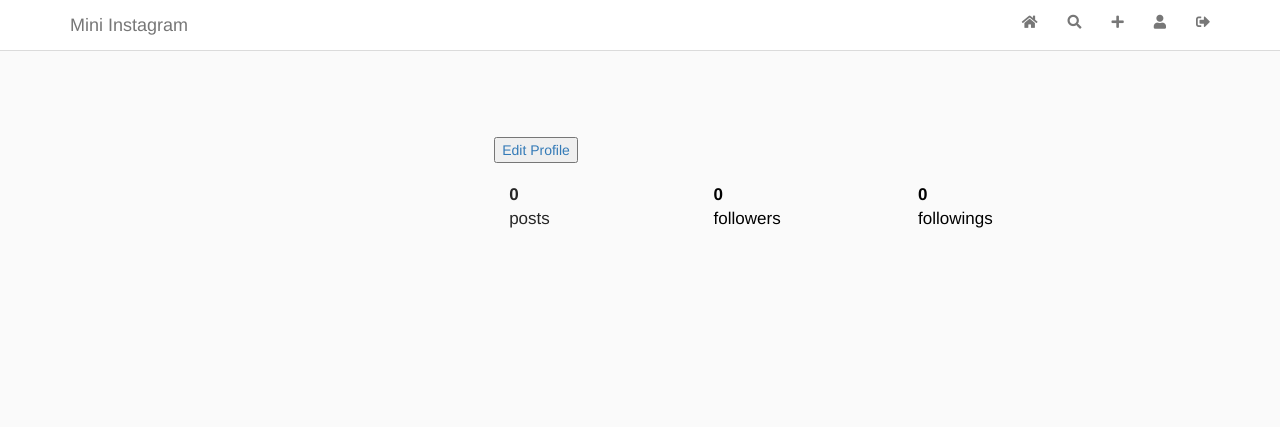
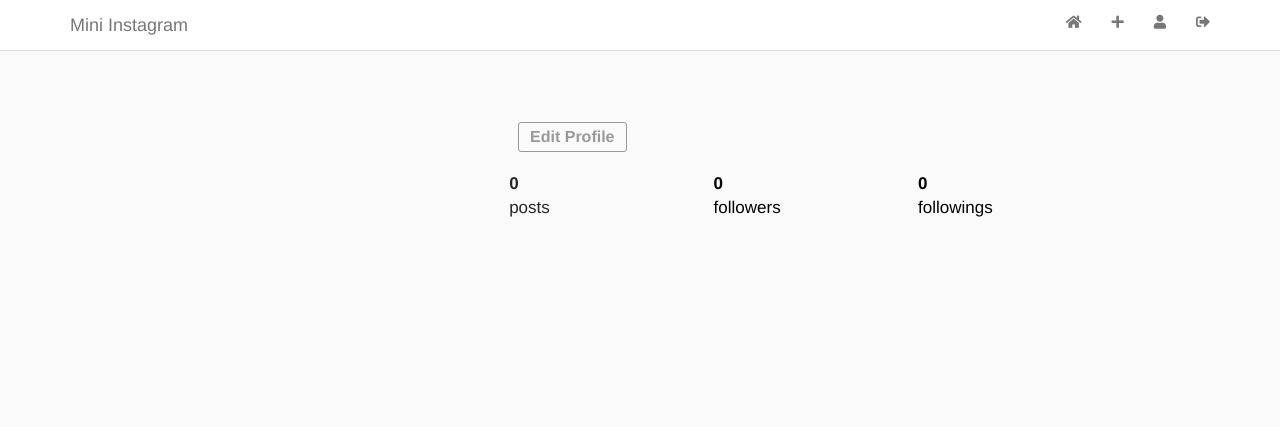
Before and after one commit to CastielWong/MiniInstagram, a Django app: page /user/1/ in a window 1280 px wide. Shown: the top 427 px of the page. Run offline with Django 3.2, Linux system fonts and the light colour scheme; the visitor is signed in with stand-in values (Sample User, id 1); data comes from the database, SQL or seed files in the repository; data that the repository does not hold is empty; some libraries are stand-ins or nearby versions.

Commit message:
Remove the useless search icon and finally fix the 'Edit Profile' button

```diff
--- a/templates/header.html
+++ b/templates/header.html
@@ -9,7 +9,6 @@
             <ul class="nav navbar-nav navbar-right">
                 {% if request.user.is_authenticated %}
                     <li><a href="{% url 'post_list' %}"><i class="fas fa-home" aria-hidden="true"></i></a></li>
-                    <li><a href="{% url 'entry' %}"><i class="fas fa-search" aria-hidden="true"></i></a></li>
                     <li><a href="{% url 'make_post' %}"><i class="fas fa-plus" aria-hidden="true"></i></a></li>
                     <li><a href="{% url 'profile' user.pk %}"><i class="fas fa-user" aria-hidden="true"></i></a></li>
                     <li><a href="{% url 'logout' %}"><i class="fas fa-sign-out-alt" aria-hidden="true"></i></a></li>
--- a/templates/user/profile.html
+++ b/templates/user/profile.html
@@ -6,6 +6,8 @@
 {% block content %}
 
 <div class="profile">
+
+    <div class="profile__head">
         <div class="row">
             <div class="col-xs-4 left">
                 {% if object.profile_pic %}
@@ -65,6 +67,7 @@
                 </div>
             </div>
         </div>
+    </div>
 
     <div class="profile__body">
         <div class="row">
```
Lines whose indentation alone changed are shown as unchanged.
